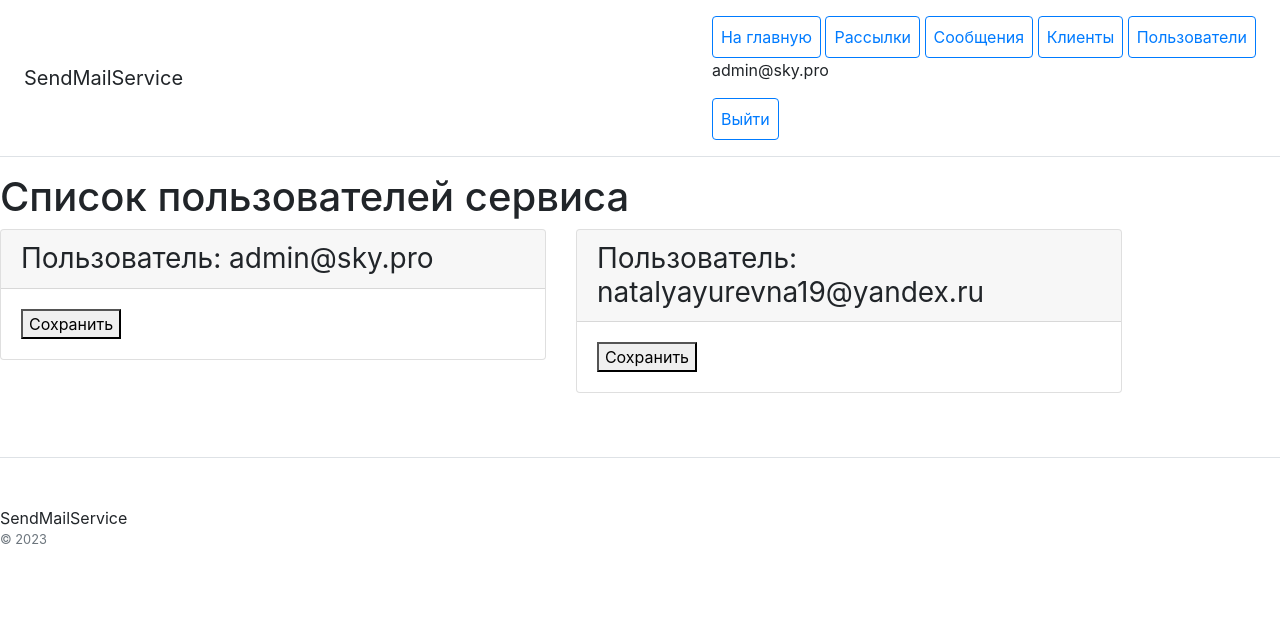
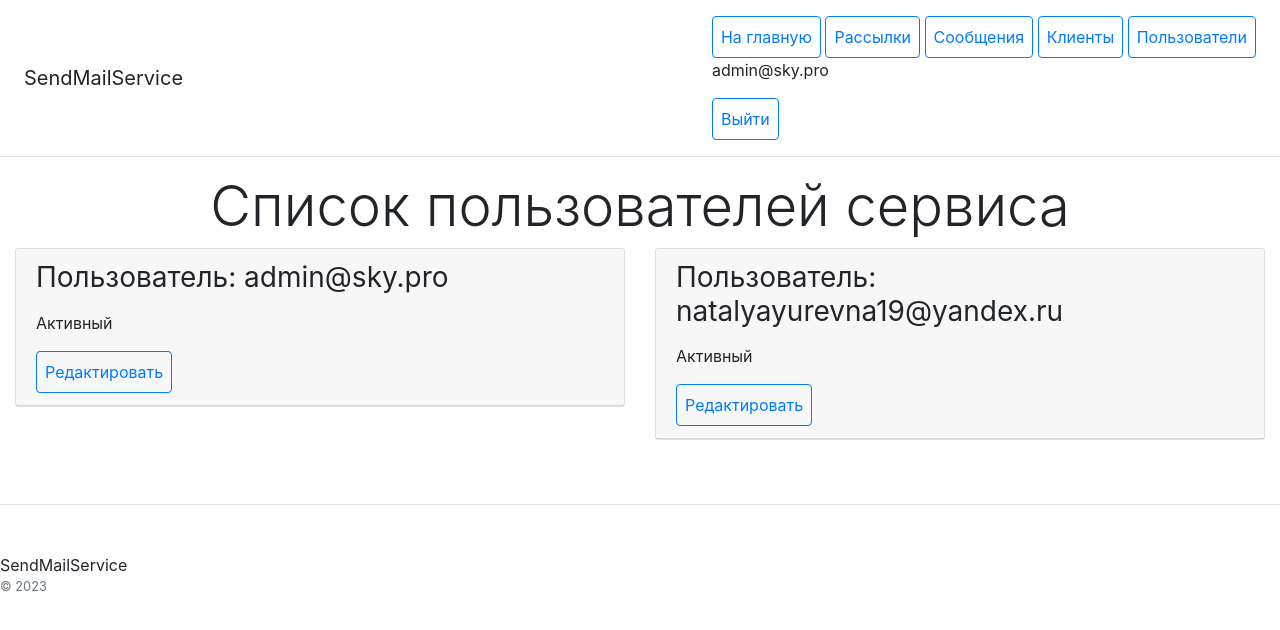
Before and after one commit to Nataly-Pro/CourseWebProject, a Django app: page /users/users_list/ in a window 1280 px wide. Shown: the top 630 px of the page. Run offline with Django 4.2, Linux system fonts and the light colour scheme; a user stored in the database is signed in; data comes from the database, SQL or seed files in the repository; parts of the project's set-up code (start-up, migrations or seed data) failed here and were passed over; some libraries are stand-ins or nearby versions.

Commit message:
Скорректировано отображение

```diff
--- a/users/templates/users/users_list.html
+++ b/users/templates/users/users_list.html
@@ -1,25 +1,25 @@
 {% extends 'sendmail/base.html' %}
 {% block content %}
-
-<div class="col-12">
-    <div class="row">
-        <h1>Список пользователей сервиса</h1>
-        {% for object in object_list %}
-            <form class="row" method="post">
+    <div class="header mx-auto text-center">
+        <h5 class="display-4">{{ title }}</h5>
+    </div>
+    <div class="col-12">
+        <div class="row mb-3">
+            {% for object in object_list %}
                 <div class="col-6 mb-3">
                     <div class="card">
                         <div class="card-header">
-                            <h3 class="my-0 font-weight-normal">Пользователь: {{ object.email }}</h3>
-                        </div>
-                        <div class="card-body">
-                            {% csrf_token %}
-                            {{ form }}
-                            <button type="submit">Сохранить</button>
+                            <h3 class="my-0 font-weight-normal mb-3">Пользователь: {{ object.email }}</h3>
+                            {% if not object.is_active %}
+                                <p>Заблокирован</p>
+                            {% else %}
+                                <p>Активный</p>
+                            {% endif %}
+                            <a class="p-2 btn btn-outline-primary" href="{% url 'users:edit' object.pk %}">Редактировать</a>
                         </div>
                     </div>
                 </div>
             {% endfor %}
-        </form>
+        </div>
     </div>
-</div>
 {% endblock %}
```
